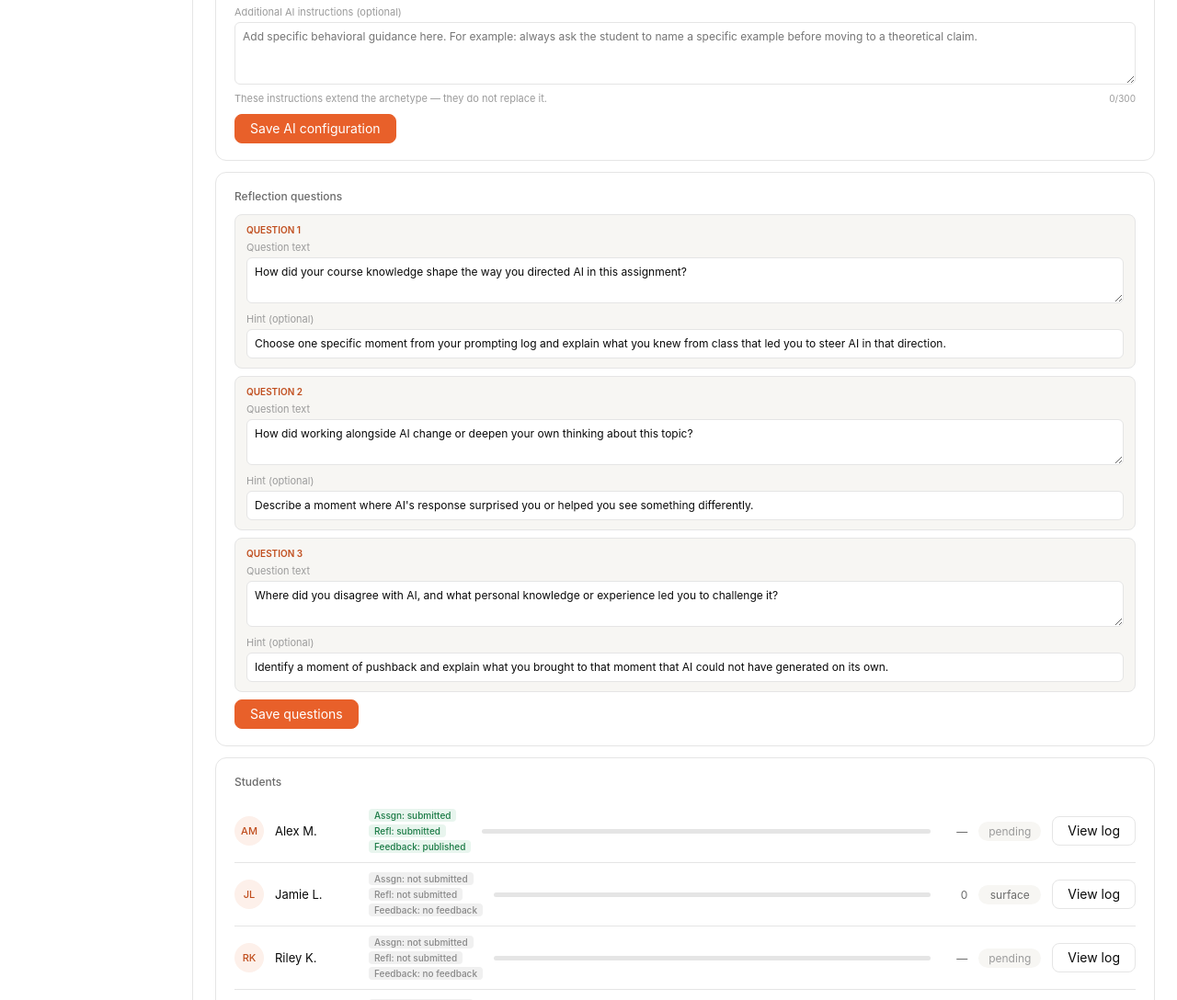
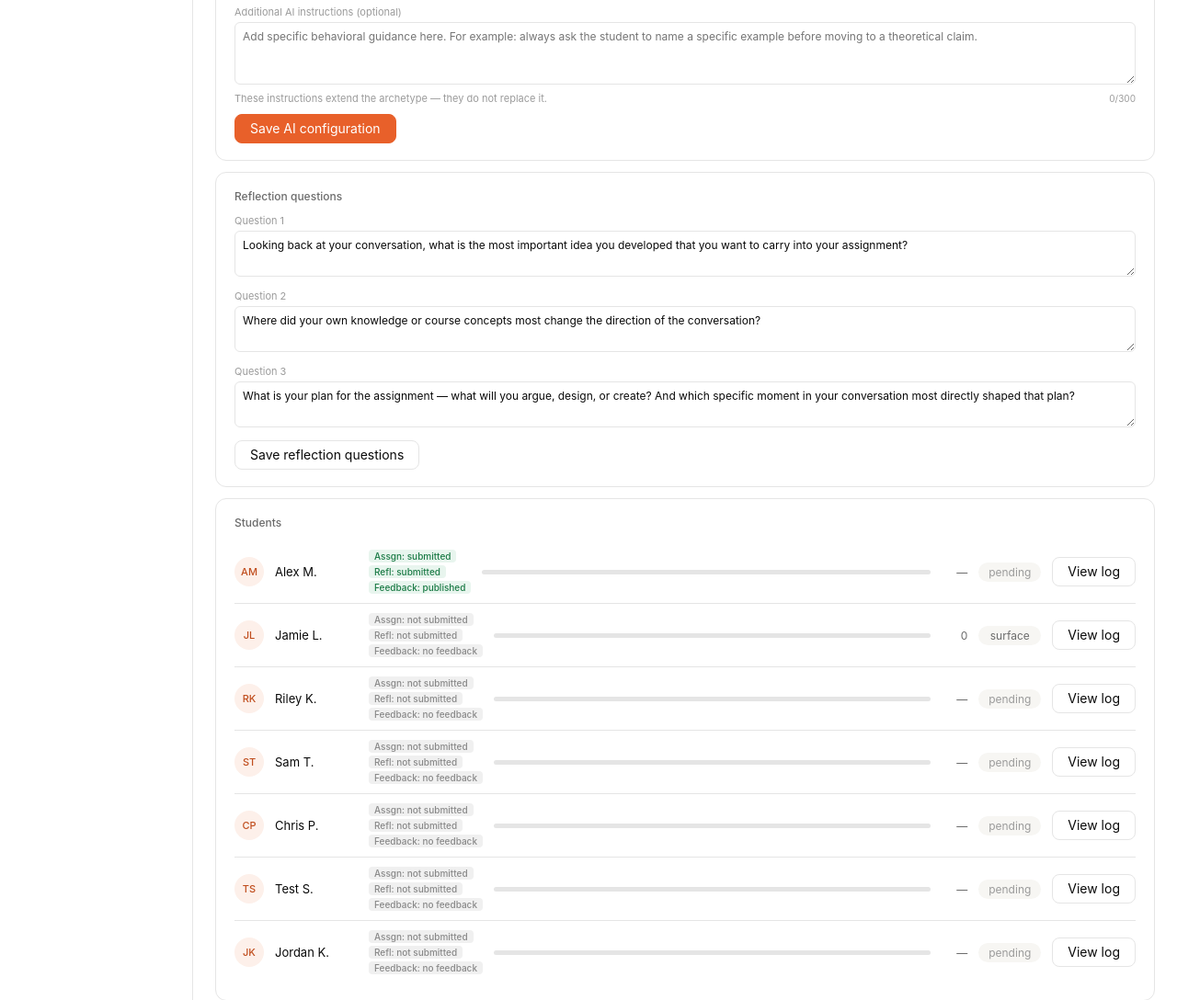
Before and after one commit to Gamzy45/co-intel, a Flask app: page /instructor/dashboard in a window 1280 px wide. Shown: the part 876-1964 px from the top of the page at 92% size. Run offline with Flask 3, Linux system fonts and the light colour scheme; a user stored in the database is signed in; data comes from the database, SQL or seed files in the repository; both versions use the stored data as it was after the commit; parts of the project's set-up code (start-up, migrations or seed data) failed here and were passed over; some libraries are stand-ins or nearby versions.

Commit message:
end of session progress

```diff
--- a/app.py
+++ b/app.py
@@ -334,6 +334,9 @@ def _migrate():
         ("reflections", "is_reopened",               "BOOLEAN NOT NULL DEFAULT 0"),
         ("reflections", "reopened_at",               "DATETIME"),
         ("reflections", "resubmitted_at",            "DATETIME"),
+        ("assignments", "reflection_q1",             "TEXT NOT NULL DEFAULT 'Looking back at your conversation, what is the most important idea you developed that you want to carry into your assignment?'"),
+        ("assignments", "reflection_q2",             "TEXT NOT NULL DEFAULT 'Where did your own knowledge or course concepts most change the direction of the conversation?'"),
+        ("assignments", "reflection_q3",             "TEXT NOT NULL DEFAULT 'What is your plan for the assignment — what will you argue, design, or create? And which specific moment in your conversation most directly shaped that plan?'"),
     ]
     with db.engine.connect() as conn:
         for table, col, col_def in new_cols:
@@ -415,11 +418,18 @@ def _migrate():
         except Exception:
             pass
 
+        # Delete ReflectionConfig records — questions now stored directly on Assignment model
+        try:
+            conn.execute(text("DELETE FROM reflection_configs"))
+            conn.commit()
+        except Exception:
+            pass
+
 
 def _seed():
     from models.models import (
         Course, Assignment, Student, User, AccessCode,
-        Reflection, Output, ReflectionConfig,
+        Reflection, Output,
     )
     from config import DEFAULT_REFLECTION_QUESTIONS
 
@@ -466,6 +476,9 @@ def _seed():
         intensity="balanced",
         phase_1_end=3, phase_2_end=6, phase_3_end=9,
         supplementary_instructions="",
+        reflection_q1=DEFAULT_REFLECTION_QUESTIONS["question_1"],
+        reflection_q2=DEFAULT_REFLECTION_QUESTIONS["question_2"],
+        reflection_q3=DEFAULT_REFLECTION_QUESTIONS["question_3"],
     )
     db.session.add(nms_assignment)
     db.session.flush()
@@ -508,23 +521,15 @@ def _seed():
         intensity="supportive",
         phase_1_end=3, phase_2_end=6, phase_3_end=9,
         supplementary_instructions="",
+        reflection_q1=DEFAULT_REFLECTION_QUESTIONS["question_1"],
+        reflection_q2=DEFAULT_REFLECTION_QUESTIONS["question_2"],
+        reflection_q3=DEFAULT_REFLECTION_QUESTIONS["question_3"],
     )
     db.session.add(ic_assignment)
     db.session.flush()
 
     for name, email in [("Alex M.", "alex.m.ic@cointel.edu"), ("Jamie L.", "jamie.l.ic@cointel.edu"), ("Riley K.", "riley.k.ic@cointel.edu")]:
         db.session.add(Student(name=name, email=email, course_id=ic.id))
-
-    for assignment_id in [nms_assignment.id, ic_assignment.id]:
-        db.session.add(ReflectionConfig(
-            assignment_id=assignment_id,
-            question_1=DEFAULT_REFLECTION_QUESTIONS["question_1"],
-            question_2=DEFAULT_REFLECTION_QUESTIONS["question_2"],
-            question_3=DEFAULT_REFLECTION_QUESTIONS["question_3"],
-            hint_1=DEFAULT_REFLECTION_QUESTIONS["hint_1"],
-            hint_2=DEFAULT_REFLECTION_QUESTIONS["hint_2"],
-            hint_3=DEFAULT_REFLECTION_QUESTIONS["hint_3"],
-        ))
 
     db.session.commit()
     _seed_access_codes()
--- a/models/models.py
+++ b/models/models.py
@@ -57,6 +57,10 @@ class Assignment(db.Model):
     phase_3_end = db.Column(db.Integer, nullable=False, default=9)
     supplementary_instructions = db.Column(db.Text, nullable=False, default="")
     max_score = db.Column(db.Float, nullable=False, default=100)
+
+    reflection_q1 = db.Column(db.Text, nullable=False, default="Looking back at your conversation, what is the most important idea you developed that you want to carry into your assignment?")
+    reflection_q2 = db.Column(db.Text, nullable=False, default="Where did your own knowledge or course concepts most change the direction of the conversation?")
+    reflection_q3 = db.Column(db.Text, nullable=False, default="What is your plan for the assignment — what will you argue, design, or create? And which specific moment in your conversation most directly shaped that plan?")
 
     course = db.relationship("Course", back_populates="assignments")
     exchanges = db.relationship("PromptExchange", back_populates="assignment")
--- a/routes/instructor_routes.py
+++ b/routes/instructor_routes.py
@@ -123,18 +123,19 @@ def _student_row(student, assignment):
 
 
 def _get_reflection_config(assignment_id):
-    """Return reflection config as a dict, falling back to defaults."""
-    cfg = ReflectionConfig.query.filter_by(assignment_id=assignment_id).first()
-    if cfg:
+    """Return reflection questions as a dict, reading from Assignment model."""
+    assignment = Assignment.query.get(assignment_id)
+    if assignment:
         return {
-            "question_1": cfg.question_1,
-            "question_2": cfg.question_2,
-            "question_3": cfg.question_3,
-            "hint_1": cfg.hint_1 or "",
-            "hint_2": cfg.hint_2 or "",
-            "hint_3": cfg.hint_3 or "",
+            "question_1": getattr(assignment, "reflection_q1", None) or DEFAULT_REFLECTION_QUESTIONS["question_1"],
+            "question_2": getattr(assignment, "reflection_q2", None) or DEFAULT_REFLECTION_QUESTIONS["question_2"],
+            "question_3": getattr(assignment, "reflection_q3", None) or DEFAULT_REFLECTION_QUESTIONS["question_3"],
         }
-    return {k: (v or "") for k, v in DEFAULT_REFLECTION_QUESTIONS.items()}
+    return {
+        "question_1": DEFAULT_REFLECTION_QUESTIONS["question_1"],
+        "question_2": DEFAULT_REFLECTION_QUESTIONS["question_2"],
+        "question_3": DEFAULT_REFLECTION_QUESTIONS["question_3"],
+    }
 
 
 # ---------------------------------------------------------------------------
@@ -158,8 +159,6 @@ def dashboard():
     deep_count = sum(1 for r in rows if r["depth_label"] == "deep")
     reflection_count = Reflection.query.filter_by(assignment_id=assignment.id).count()
 
-    reflection_config = _get_reflection_config(assignment.id)
-
     return render_template(
         "instructor/dashboard.html",
         course=course,
@@ -169,8 +168,6 @@ def dashboard():
         avg_exchanges=avg_exchanges,
         deep_count=deep_count,
         reflection_count=reflection_count,
-        reflection_config=reflection_config,
-        default_questions=DEFAULT_REFLECTION_QUESTIONS,
     )
 
 
@@ -213,6 +210,24 @@ def save_ai_config(assignment_id):
     assignment.supplementary_instructions = data.get("supplementary_instructions", "").strip()
     db.session.commit()
     return jsonify({"success": True, "message": "AI configuration saved"})
+
+
+@instructor_bp.route("/assignment/<int:assignment_id>/save-reflection-questions", methods=["POST"])
+def save_reflection_questions(assignment_id):
+    assignment = Assignment.query.get_or_404(assignment_id)
+    data = request.get_json(silent=True) or {}
+    q1 = data.get("reflection_q1", "").strip()
+    q2 = data.get("reflection_q2", "").strip()
+    q3 = data.get("reflection_q3", "").strip()
+    if not q1 or not q2 or not q3:
+        return jsonify({"error": "All three questions are required."}), 400
+    db.session.expire(assignment)
+    assignment = Assignment.query.get(assignment_id)
+    assignment.reflection_q1 = q1
+    assignment.reflection_q2 = q2
+    assignment.reflection_q3 = q3
+    db.session.commit()
+    return jsonify({"success": True, "message": "Reflection questions saved"})
 
 
 @instructor_bp.route("/assignment-config", methods=["POST"])
--- a/templates/instructor/dashboard.html
+++ b/templates/instructor/dashboard.html
@@ -211,22 +211,21 @@
 <!-- Reflection questions configuration -->
 <div class="card" style="margin-bottom:12px;">
   <div style="font-size:12px;font-weight:500;color:var(--text-secondary);margin-bottom:12px;">Reflection questions</div>
-  {% for n in [1, 2, 3] %}
-  <div class="cfg-field" style="border:1px solid var(--border);border-radius:8px;padding:10px 12px;margin-bottom:8px;background:var(--bg-surface);">
-    <div style="font-size:10px;font-weight:600;color:var(--text-orange);margin-bottom:6px;">QUESTION {{ n }}</div>
-    <div class="cfg-field" style="margin-bottom:6px;">
-      <label class="cfg-label">Question text</label>
-      <textarea id="rq{{ n }}-question" class="cfg-textarea" rows="2">{{ reflection_config['question_' ~ n] }}</textarea>
-    </div>
-    <div class="cfg-field" style="margin-bottom:0;">
-      <label class="cfg-label">Hint (optional)</label>
-      <input type="text" id="rq{{ n }}-hint" class="cfg-input" value="{{ reflection_config['hint_' ~ n] }}" />
-    </div>
+  <div class="cfg-field">
+    <label class="cfg-label">Question 1</label>
+    <textarea id="rq1-question" class="cfg-textarea" rows="2">{{ assignment.reflection_q1 or '' }}</textarea>
   </div>
-  {% endfor %}
+  <div class="cfg-field">
+    <label class="cfg-label">Question 2</label>
+    <textarea id="rq2-question" class="cfg-textarea" rows="2">{{ assignment.reflection_q2 or '' }}</textarea>
+  </div>
+  <div class="cfg-field">
+    <label class="cfg-label">Question 3</label>
+    <textarea id="rq3-question" class="cfg-textarea" rows="2">{{ assignment.reflection_q3 or '' }}</textarea>
+  </div>
   <div style="display:flex;align-items:center;gap:10px;margin-top:4px;">
-    <button class="btn btn-primary" onclick="saveReflectionConfig()">Save questions</button>
-    <span id="rq-status" style="display:none;font-size:11px;color:var(--pill-green-text);">&#10003; Saved</span>
+    <button class="btn" onclick="saveReflectionQuestions()">Save reflection questions</button>
+    <span id="rq-status" style="display:none;font-size:11px;color:var(--pill-green-text);">&#10003; Reflection questions saved</span>
     <span id="rq-error" style="display:none;font-size:11px;color:var(--text-orange);"></span>
   </div>
 </div>
@@ -268,8 +267,9 @@
 
 {% block page_scripts %}
 <script>
-  const SAVE_BRIEF_URL   = '{{ url_for("instructor.save_brief",    assignment_id=assignment.id) }}';
-  const SAVE_AI_URL      = '{{ url_for("instructor.save_ai_config", assignment_id=assignment.id) }}';
+  const SAVE_BRIEF_URL             = '{{ url_for("instructor.save_brief",                assignment_id=assignment.id) }}';
+  const SAVE_AI_URL                = '{{ url_for("instructor.save_ai_config",             assignment_id=assignment.id) }}';
+  const SAVE_REFLECTION_QS_URL     = '{{ url_for("instructor.save_reflection_questions",  assignment_id=assignment.id) }}';
 
   let selectedIntensity = document.querySelector('#intensity-ctrl .seg-btn.active')?.dataset.value || 'balanced';
 
@@ -338,21 +338,18 @@
     }
   }
 
-  async function saveReflectionConfig() {
+  async function saveReflectionQuestions() {
     const statusEl = document.getElementById('rq-status');
     const errorEl  = document.getElementById('rq-error');
     statusEl.style.display = 'none';
     errorEl.style.display  = 'none';
     const body = {
-      question_1: document.getElementById('rq1-question').value.trim(),
-      question_2: document.getElementById('rq2-question').value.trim(),
-      question_3: document.getElementById('rq3-question').value.trim(),
-      hint_1: document.getElementById('rq1-hint').value.trim(),
-      hint_2: document.getElementById('rq2-hint').value.trim(),
-      hint_3: document.getElementById('rq3-hint').value.trim(),
+      reflection_q1: document.getElementById('rq1-question').value.trim(),
+      reflection_q2: document.getElementById('rq2-question').value.trim(),
+      reflection_q3: document.getElementById('rq3-question').value.trim(),
     };
     try {
-      const resp = await fetch('{{ url_for("instructor.reflection_config") }}', {
+      const resp = await fetch(SAVE_REFLECTION_QS_URL, {
         method: 'POST',
         headers: { 'Content-Type': 'application/json', 'X-CSRFToken': getCsrfToken() },
         body: JSON.stringify(body),
```
Also changed, not shown: config.py (+3 -6 lines), routes/student_routes.py (+7 -135 lines), templates/student/prompting.html (+23 -30 lines), templates/student/reflection.html (+36 -9 lines), instance/co_intel.db.
